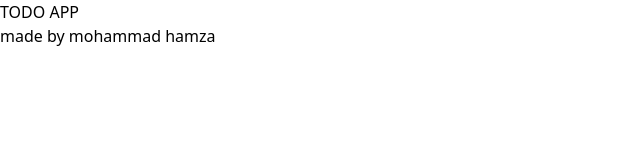
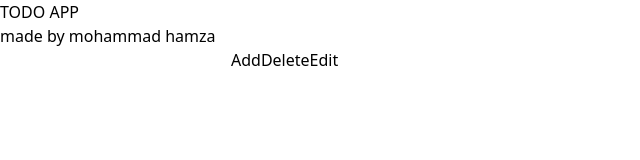
Before and after one commit to mh-hamza/fullstack-todo, a React (Vite) app: page / in a window 1280 px wide. Shown: the top 160 px of the page, without its empty margins (0-640 px from the left). Built offline with nearby package versions, Linux system fonts and the light colour scheme.

Commit message:
make new buttons

```diff
--- a/src/App.jsx
+++ b/src/App.jsx
@@ -5,6 +5,13 @@ function App() {
     <div>
       <h1>TODO APP</h1>
       <p>made by mohammad hamza</p>
+      <form action="">
+        <input type="text" />
+        <button type="submit">Add</button>
+        <button type="submit">Delete</button>
+        <button type="submit">Edit</button>
+
+      </form>
     </div>
   )
 }
```
